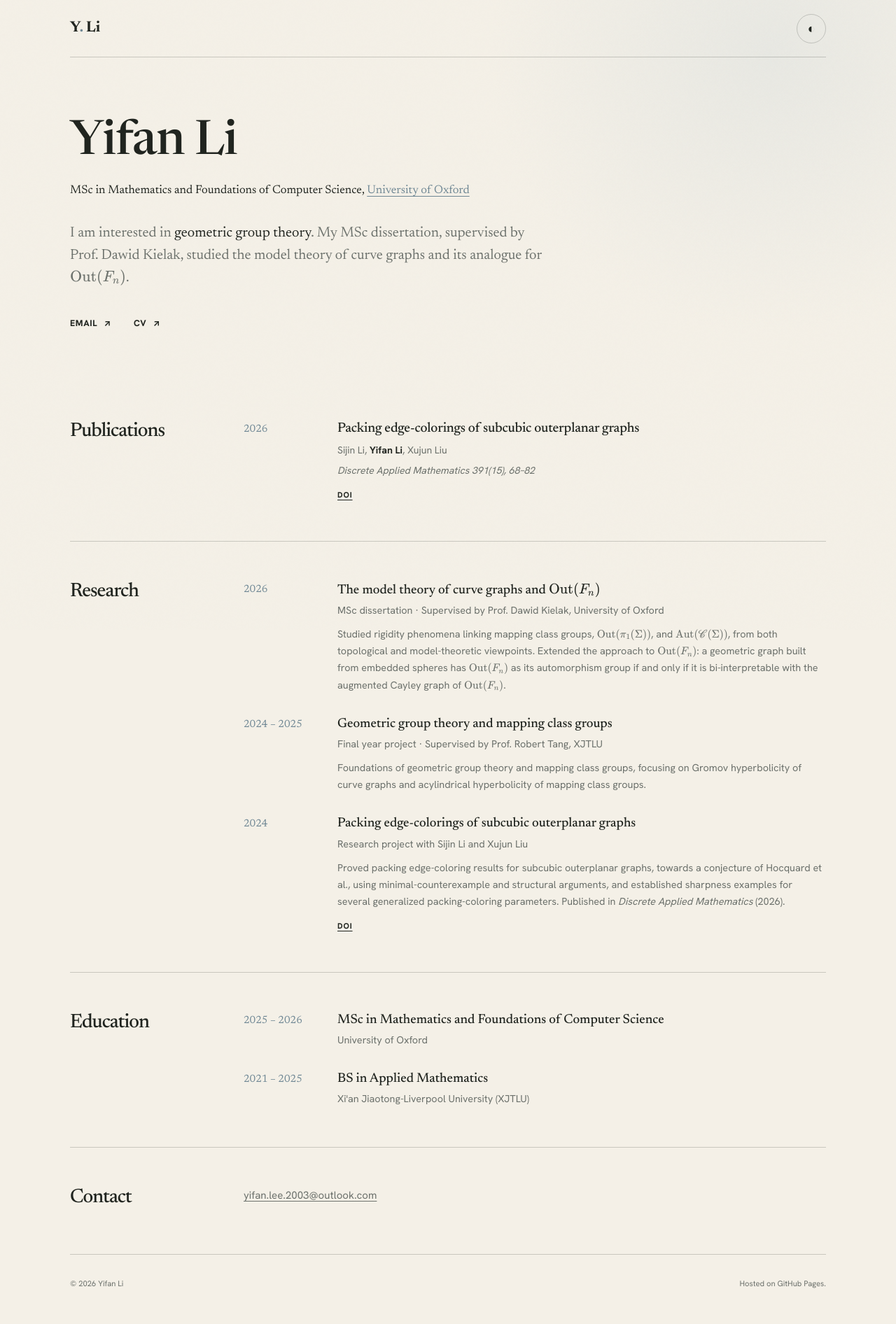
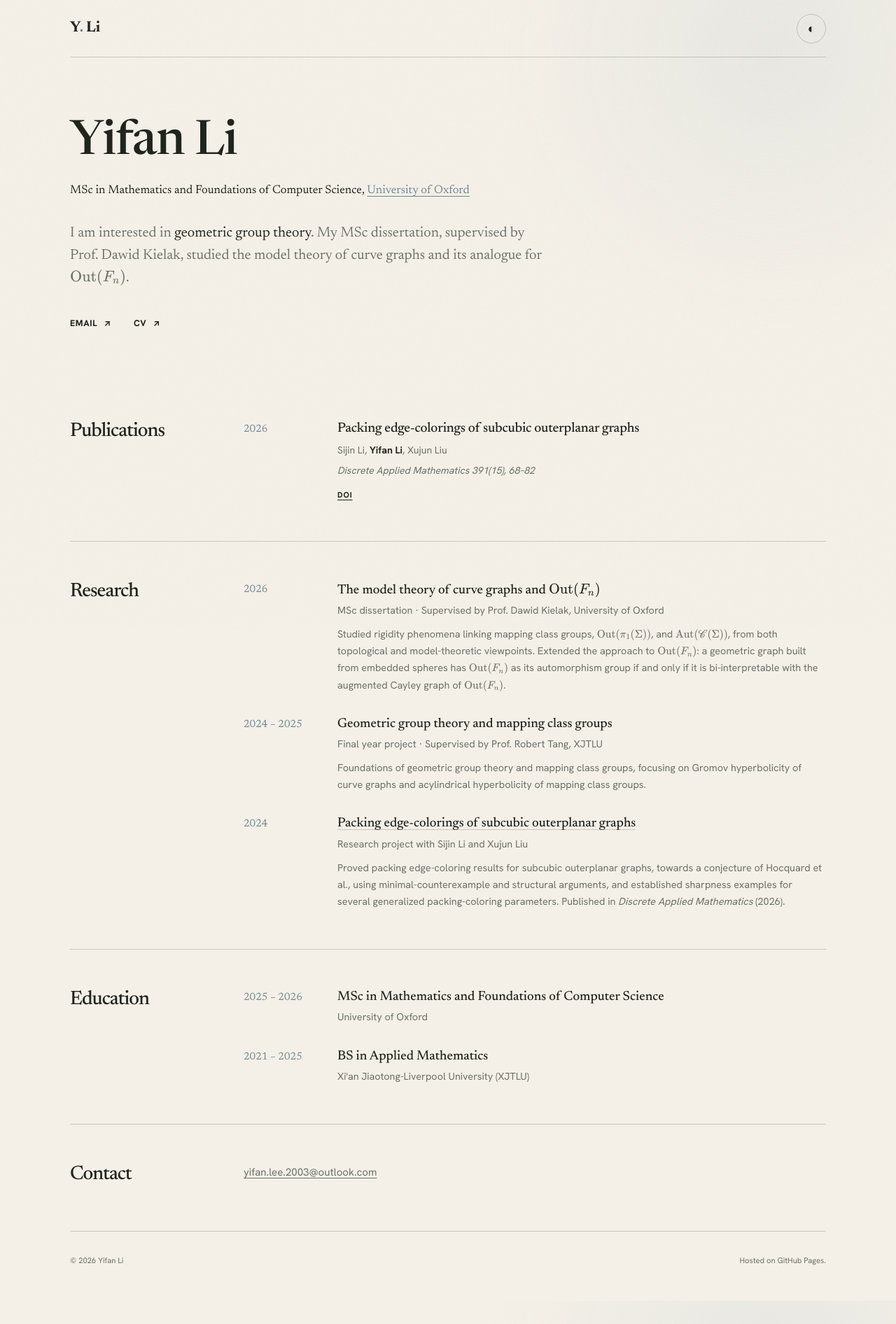
Before and after one commit to YF-Lee03/YF-Lee03.github.io, a Jekyll site: the page built from index.html, in a window 1280 px wide. Shown: the whole page at 70% size. Built offline with Jekyll 4.4.1, drawn with Linux system fonts in a browser that asks for light colours; after the commit the page ends 1859 px from its top, so only the background shows below that.

Commit message:
Link research titles directly instead of a separate DOI button
Co-Authored-By: Claude Opus 5.5 <noreply@anthropic.com>

```diff
--- a/_includes/section.html
+++ b/_includes/section.html
@@ -6,16 +6,13 @@
     <li>
       <time>{{ item.dates }}</time>
       <div>
-        <h3>{{ item.title }}</h3>
+        <h3>{% if item.url %}<a href="{{ item.url }}">{{ item.title }}</a>{% else %}{{ item.title }}{% endif %}</h3>
         {%- if item.detail %}
         <p>{{ item.detail }}</p>
         {%- endif %}
         {%- if item.summary %}
         <p class="summary">{{ item.summary }}</p>
         {%- endif %}
-        {%- if item.links %}
-        <div class="entry-links">{% for link in item.links %}<a href="{{ link.url }}">{{ link.label }}</a>{% endfor %}</div>
-        {%- endif %}
       </div>
     </li>
     {%- endfor %}
--- a/styles.css
+++ b/styles.css
@@ -114,6 +114,9 @@ h3 { font-size: 1.18rem; line-height: 1.25; }
 .timeline li + li { margin-top: 2rem; }
 .timeline time { color: var(--accent); font-family: var(--serif); }
 .timeline h3 { margin-bottom: .3rem; }
+/* Linked titles: a faint underline marks them as links without shouting. */
+.timeline h3 a { text-decoration-color: var(--line); }
+.timeline h3 a:hover { text-decoration-color: currentColor; }
 .timeline p { margin: 0; font-size: .9rem; }
 .timeline .summary { margin-top: .6rem; }
 .timeline--compact li + li { margin-top: .9rem; }
```
Also changed, not shown: _data/cv.yml (+5 -7 lines).
